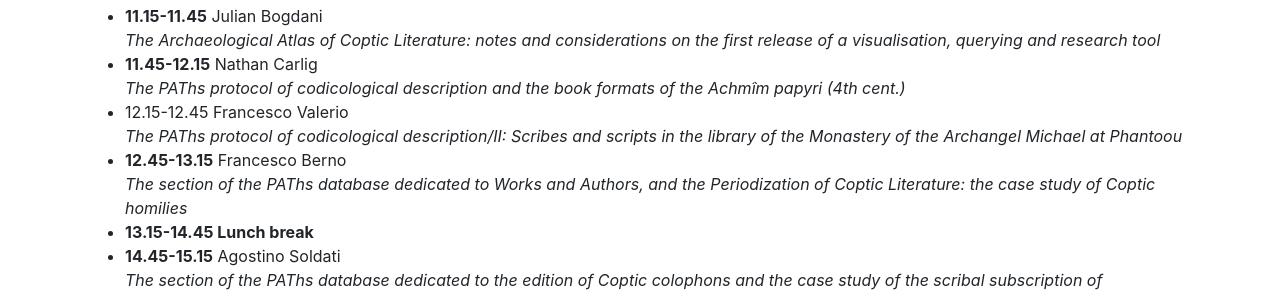
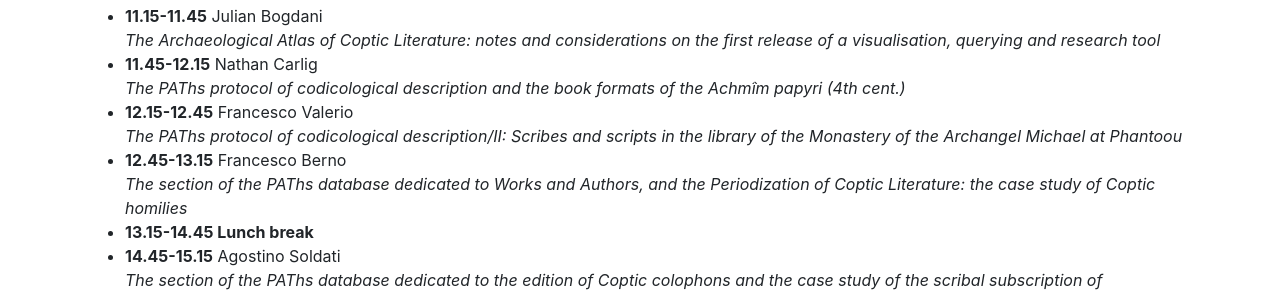
Before and after one commit to paths-erc/paths-erc, a Jekyll site: the page built from _news/56-third-paths-international-conference.md, in a window 1280 px wide and 900 px high, scrolled down 1035 px. Shown: the part 158-453 px from the top of the window. Built offline with Jekyll 4.4.1, drawn with Linux system fonts in a browser that asks for light colours; nearby versions of some CDN libraries.

Commit message:
Typo fix

```diff
--- a/_news/56-third-paths-international-conference.md
+++ b/_news/56-third-paths-international-conference.md
@@ -41,7 +41,7 @@ Chair: Emanuela Prinzivalli
 *The Archaeological Atlas of Coptic Literature: notes and considerations on the first release of a visualisation, querying and research tool*
 - **11.45-12.15** Nathan Carlig
 *The PAThs protocol of codicological description and the book formats of the Achmîm papyri (4th cent.)*
-- 12.15-12.45 Francesco Valerio
+- **12.15-12.45** Francesco Valerio
 *The PAThs protocol of codicological description/II: Scribes and scripts in the library of the Monastery of the Archangel Michael at Phantoou*
 - **12.45-13.15** Francesco Berno
 *The section of the PAThs database dedicated to Works and Authors, and the Periodization of Coptic Literature: the case study of Coptic homilies*
```
